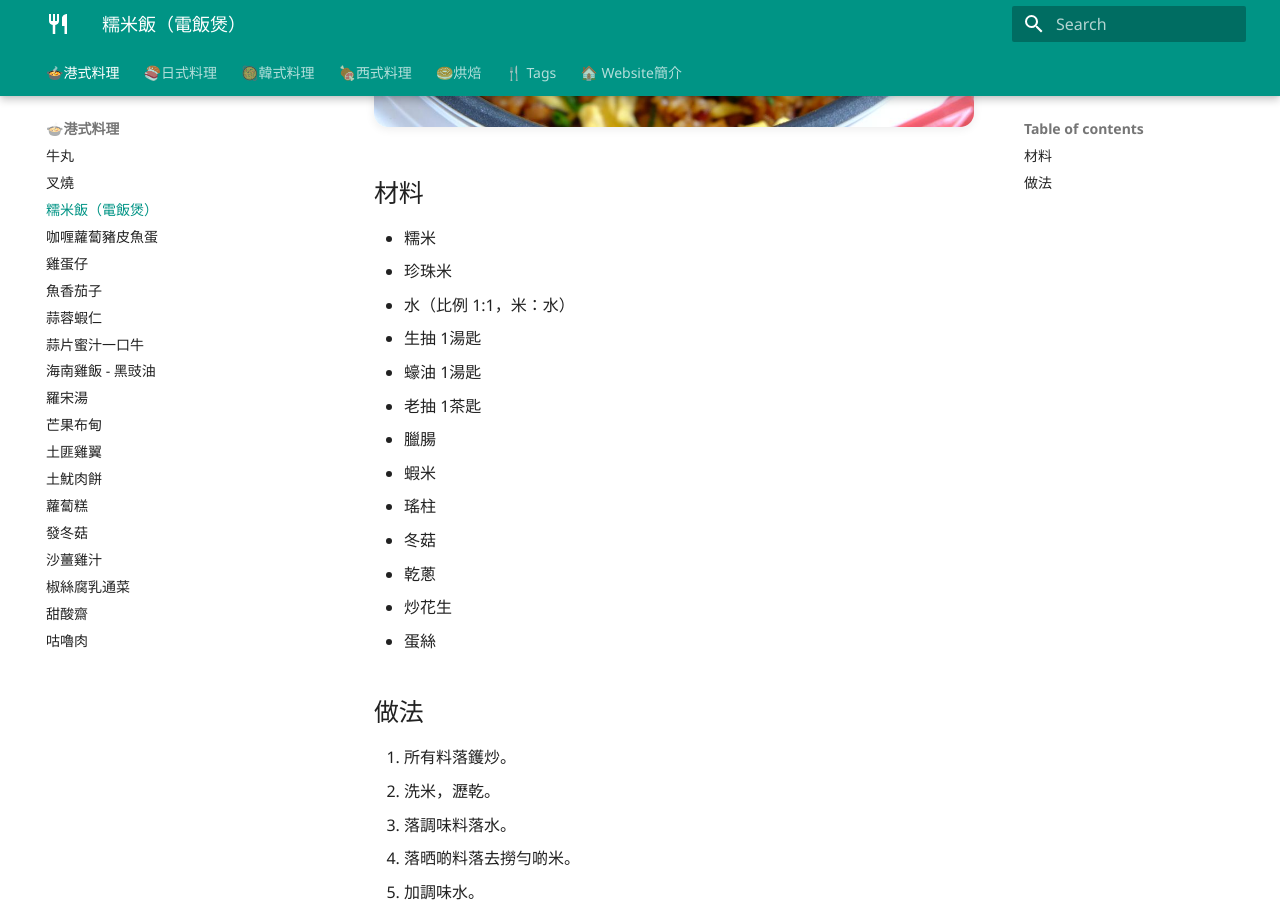
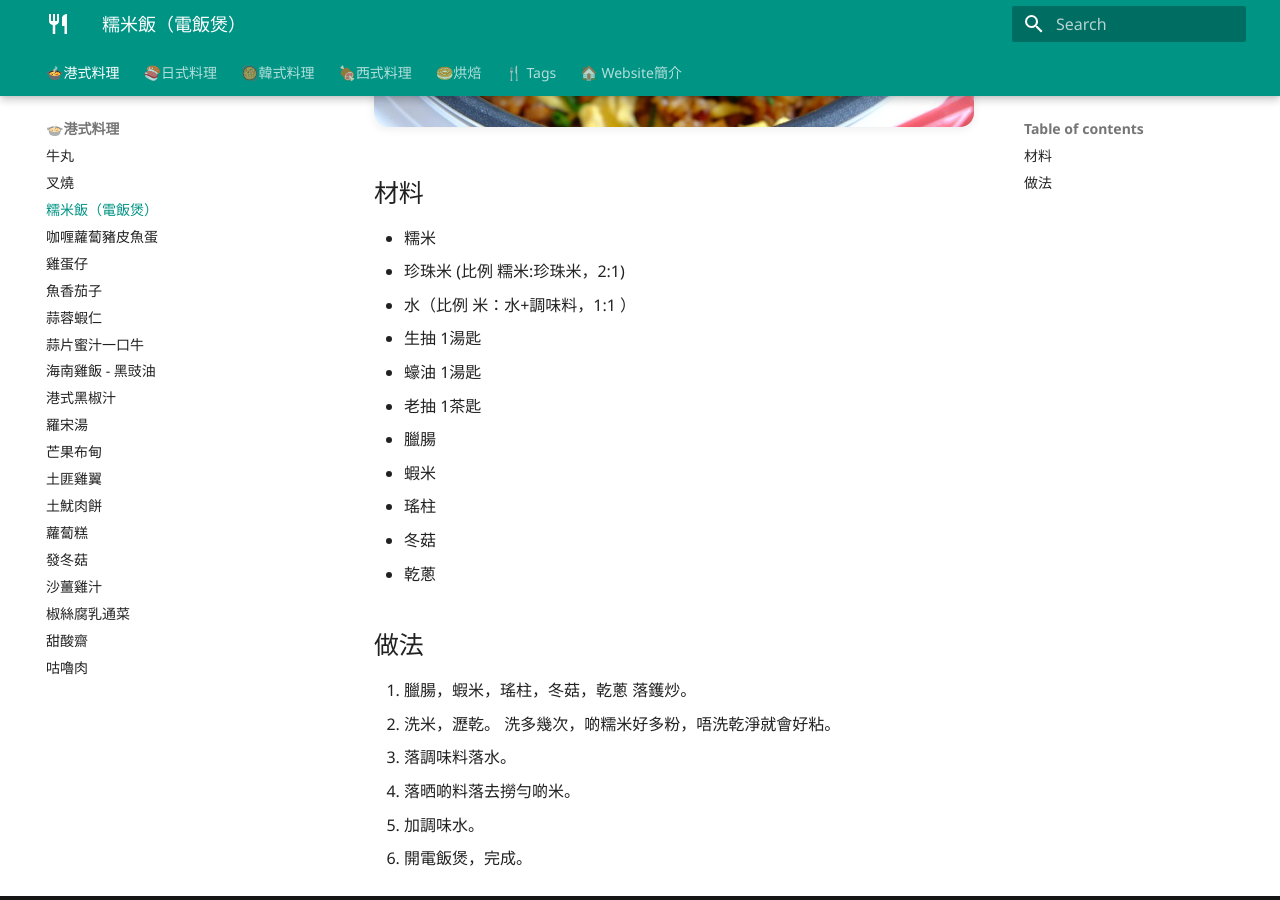
Before and after one commit to t2000chris/cooking-recipes, an MkDocs documentation site: the page built from docs/hongkong/claypot-rice.md, in a window 1280 px wide and 900 px high, scrolled down 540 px. Built offline with MkDocs 1.6.1 and Material for MkDocs 9.7.7, drawn with Linux system fonts in a browser that asks for light colours.

```diff
--- a/docs/hongkong/claypot-rice.md
+++ b/docs/hongkong/claypot-rice.md
@@ -7,8 +7,8 @@ tags: [hong-kong, rice, pork, steam, classic]
 
 ## 材料
 - 糯米
-- 珍珠米
-- 水（比例 1:1，米：水）
+- 珍珠米 (比例 糯米:珍珠米，2:1)
+- 水（比例 米：水+調味料，1:1 ）
 - 生抽 1湯匙
 - 蠔油 1湯匙
 - 老抽 1茶匙
@@ -17,12 +17,10 @@ tags: [hong-kong, rice, pork, steam, classic]
 - 瑤柱
 - 冬菇
 - 乾蔥
-- 炒花生
-- 蛋絲
 
 ## 做法
-1. 所有料落鑊炒。
-2. 洗米，瀝乾。
+1. 臘腸，蝦米，瑤柱，冬菇，乾蔥 落鑊炒。
+2. 洗米，瀝乾。 洗多幾次，啲糯米好多粉，唔洗乾淨就會好粘。
 3. 落調味料落水。
 4. 落晒啲料落去撈勻啲米。
 5. 加調味水。
```
Also changed, not shown: docs/hongkong/hk-black-pepper-sauce.md (added, +51 -0 lines), docs/images/hk-black-pepper-sauce.jpg (added).
